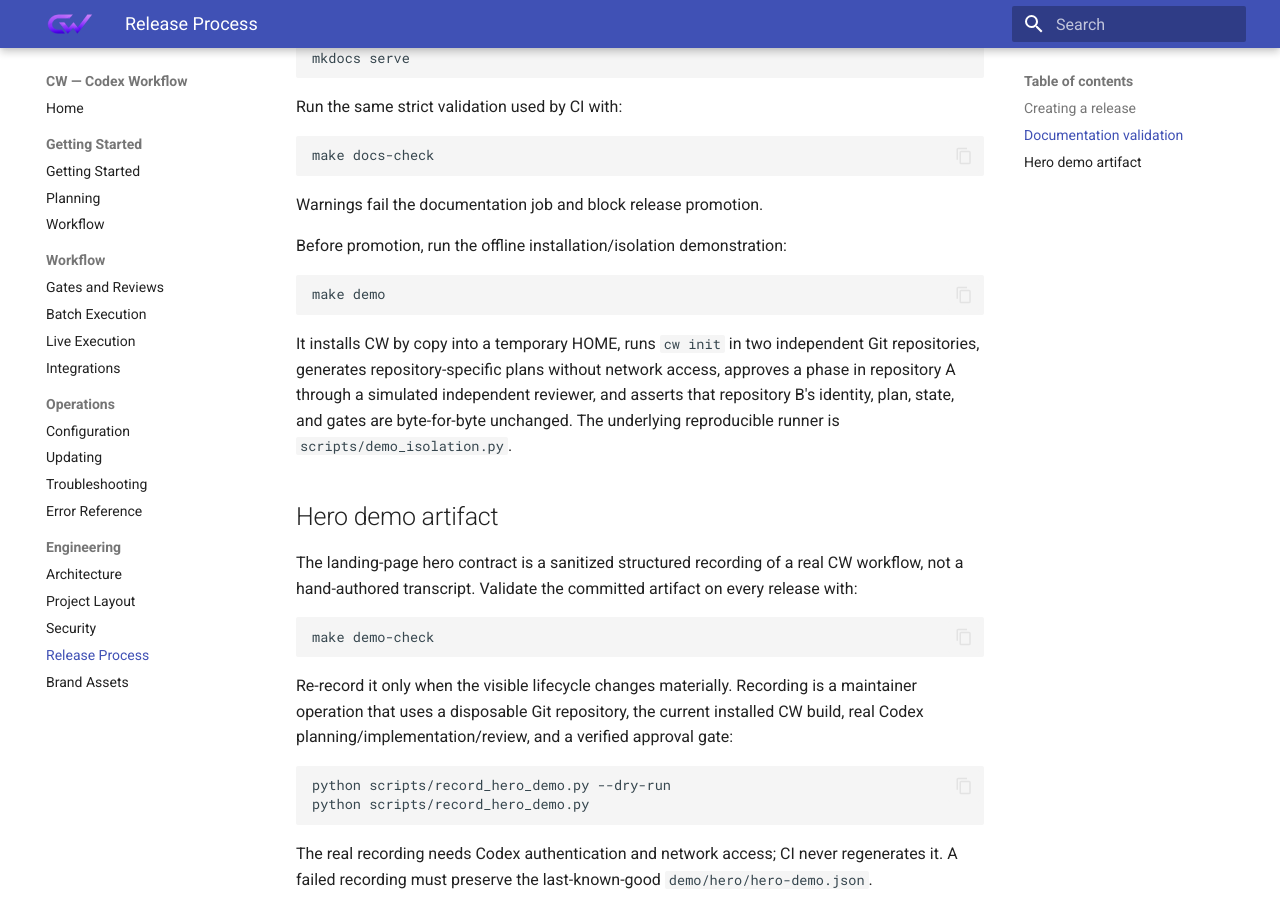
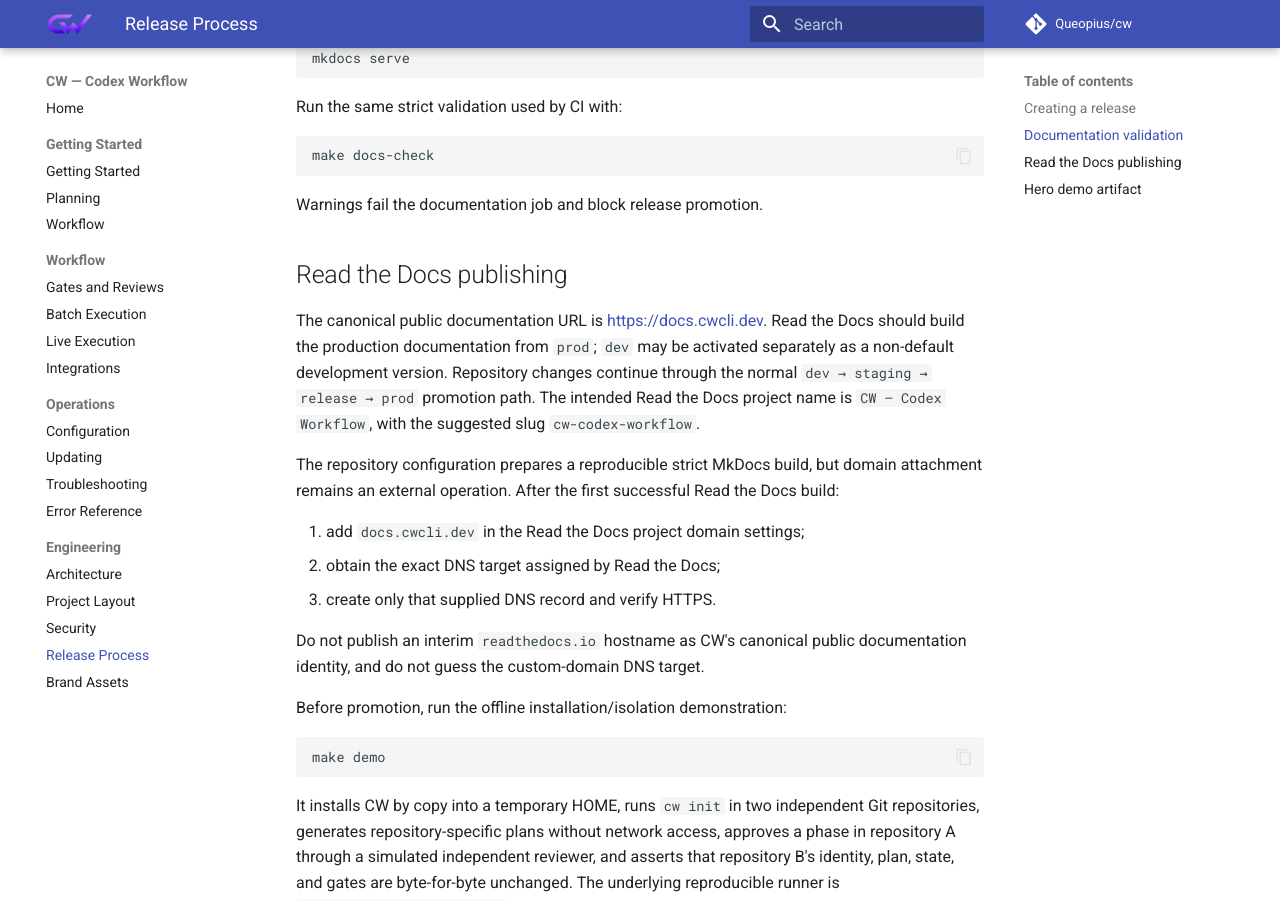
Before and after one commit to Queopius/cw, an MkDocs documentation site: the page built from docs/release-process.md, in a window 1280 px wide and 900 px high, scrolled down 1171 px. Built offline with MkDocs 1.6.1 and Material for MkDocs 9.7.7, drawn with Linux system fonts in a browser that asks for light colours; comment, search, counter and statistics services are not loaded.

Commit message:
docs: prepare Read the Docs publishing

````diff
--- a/docs/release-process.md
+++ b/docs/release-process.md
@@ -58,6 +58,26 @@ make docs-check
 
 Warnings fail the documentation job and block release promotion.
 
+## Read the Docs publishing
+
+The canonical public documentation URL is <https://docs.cwcli.dev>. Read the
+Docs should build the production documentation from `prod`; `dev` may be
+activated separately as a non-default development version. Repository changes
+continue through the normal `dev → staging → release → prod` promotion path.
+The intended Read the Docs project name is `CW — Codex Workflow`, with the
+suggested slug `cw-codex-workflow`.
+
+The repository configuration prepares a reproducible strict MkDocs build, but
+domain attachment remains an external operation. After the first successful
+Read the Docs build:
+
+1. add `docs.cwcli.dev` in the Read the Docs project domain settings;
+2. obtain the exact DNS target assigned by Read the Docs;
+3. create only that supplied DNS record and verify HTTPS.
+
+Do not publish an interim `readthedocs.io` hostname as CW's canonical public
+documentation identity, and do not guess the custom-domain DNS target.
+
 Before promotion, run the offline installation/isolation demonstration:
 
 ```bash
--- a/mkdocs.yml
+++ b/mkdocs.yml
@@ -1,6 +1,9 @@
 site_name: CW — Codex Workflow
+site_url: https://docs.cwcli.dev
 site_description: Bounded, gate-driven AI-assisted software development workflows.
 site_author: Queopius
+repo_url: https://github.com/Queopius/cw
+repo_name: Queopius/cw
 
 docs_dir: docs
 site_dir: site
--- a/pyproject.toml
+++ b/pyproject.toml
@@ -15,7 +15,8 @@ keywords = ["cw", "codex", "workflow", "queopius"]
 dependencies = []
 
 [project.urls]
-Homepage = "https://github.com/Queopius/cw"
+Homepage = "https://cwcli.dev"
+Documentation = "https://docs.cwcli.dev"
 Repository = "https://github.com/Queopius/cw.git"
 Issues = "https://github.com/Queopius/cw/issues"
 
````
Also changed, not shown: .readthedocs.yaml (added, +14 -0 lines), CHANGELOG.md (+4 -0 lines), CONTRIBUTING.md (+13 -0 lines), README.md (+2 -0 lines), docs/assets/brand/README.md (+6 -0 lines), docs/index.md (+4 -0 lines), 2 other files.
